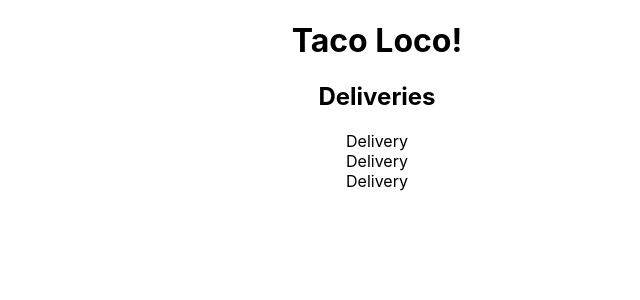
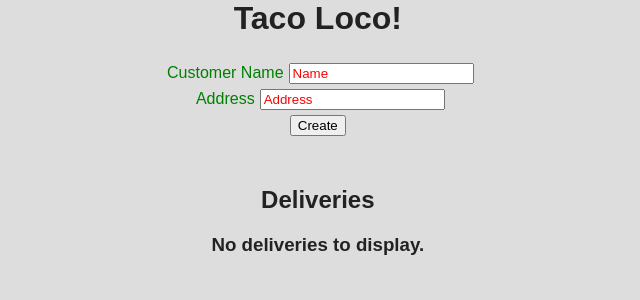
Before and after one commit to danimal-johnson/taco-loco-fe, a React (Create React App) app: page / in a window 1280 px wide. Shown: the top 300 px of the page, without its empty margins (263-903 px from the left). Built offline with nearby package versions, Linux system fonts and the light colour scheme.

Commit message:
Add functionality and styling
chore: add placeholder functions for CRUD functionality
feat: add form to create new deliveries
feat: create auto-updating list of deliveries
chore: add dart-sass to allow scss styling
style: add basic layout styling

```diff
--- a/package.json
+++ b/package.json
@@ -6,6 +6,7 @@
     "@testing-library/jest-dom": "^5.13.0",
     "@testing-library/react": "^11.2.7",
     "@testing-library/user-event": "^12.8.3",
+    "dart-sass": "^1.25.0",
     "react": "^17.0.2",
     "react-dom": "^17.0.2",
     "react-scripts": "4.0.3",
--- a/public/index.html
+++ b/public/index.html
@@ -9,7 +9,6 @@
       name="description"
       content="Taco Loco Delivery App"
     />
-    <link rel="apple-touch-icon" href="%PUBLIC_URL%/logo192.png" />
     <link rel="manifest" href="%PUBLIC_URL%/manifest.json" />
 
     <title>Taco Loco Delivery App</title>
--- a/src/App.css
+++ /dev/null
@@ -1,38 +0,0 @@
-.App {
-  text-align: center;
-}
-
-.App-logo {
-  height: 40vmin;
-  pointer-events: none;
-}
-
-@media (prefers-reduced-motion: no-preference) {
-  .App-logo {
-    animation: App-logo-spin infinite 20s linear;
-  }
-}
-
-.App-header {
-  background-color: #282c34;
-  min-height: 100vh;
-  display: flex;
-  flex-direction: column;
-  align-items: center;
-  justify-content: center;
-  font-size: calc(10px + 2vmin);
-  color: white;
-}
-
-.App-link {
-  color: #61dafb;
-}
-
-@keyframes App-logo-spin {
-  from {
-    transform: rotate(0deg);
-  }
-  to {
-    transform: rotate(360deg);
-  }
-}
--- a/src/App.js
+++ b/src/App.js
@@ -1,12 +1,36 @@
-import './App.css';
+import './index.css';
+import { useState } from 'react';
 import Header from './components/Header';
 import Deliveries from './components/Deliveries';
+import AddDelivery from './components/AddDelivery';
 
 function App() {
+  const [deliveries, setDeliveries] = useState([]);
+  const [displayAddForm, setDisplayAddForm] = useState(true); // TODO: false
+
+  const addDelivery = (delivery) => {
+    const id = Math.floor(Math.random() * 10000);
+    const newDev = { id, ...delivery };
+    setDeliveries([...deliveries, newDev]);
+  }
+
+  const updateDelivery = (delivery) => {
+    // TODO
+  }
+
+  const deleteDelivery = (delivery) => {
+    setDeliveries(deliveries.filter(item => item.id !== delivery.id));
+  }
+
   return (
-    <div className="App">
+    <div className="container">
       <Header />
-      <Deliveries />
+      { true && <AddDelivery onAdd={addDelivery}/> }
+      <Deliveries
+        deliveries={deliveries}
+        onChange={updateDelivery}
+        onDelete={deleteDelivery}
+      />
     </div>
   );
 }
--- /dev/null
+++ b/src/components/AddDelivery.js
@@ -0,0 +1,49 @@
+import { useState } from 'react';
+
+const AddDelivery = ({ onAdd }) => {
+  const [name, setName] = useState('');
+  const [address, setAddress] = useState('');
+
+  const onSubmit = (e) => {
+    e.preventDefault();
+    if (!name || !address) {
+      alert('All fields are required.');
+      return;
+    }
+    // TODO: onAdd({ name, address });
+    onAdd({
+      id: Math.floor(Math.random() * 10000),
+      name: name,
+      address: address
+    });
+    setName('');
+    setAddress('');
+  }
+
+  return (
+    <form className='add-form' onSubmit={onSubmit}>
+      <div className='form-control'>
+        <label>Customer Name</label>
+        <input
+          type='text'
+          placeholder='Name'
+          value={name}
+          onChange={ e => setName(e.target.value)}
+        />
+      </div>
+      <div className='form-control'>
+        <label>Address</label>
+        <input
+          type='text'
+          placeholder='Address'
+          value={address}
+          onChange={ e => setAddress(e.target.value)}
+        />
+      </div>
+
+      <input type='submit' value='Create' />
+    </form>
+  )
+}
+
+export default AddDelivery;
--- a/src/components/Deliveries.js
+++ b/src/components/Deliveries.js
@@ -1,14 +1,25 @@
 import Delivery from './Delivery';
 
-const Deliveries = () => {
+const Deliveries = ({ deliveries, onChange, onDelete }) => {
   return (
-    <div>
+    <div className="delivery-list">
       <h2>Deliveries</h2>
-      <Delivery />
-      <Delivery />
-      <Delivery />
+      { deliveries.length ? (
+        deliveries.map((delivery) => (
+          <Delivery
+            key={delivery.id}
+            delivery={delivery}
+            onChange={onChange}
+            onDelete={onDelete}
+          />))
+        ) : (
+          <h3>No deliveries to display.</h3>
+        )
+      }
+
+
     </div>
   )
 }
 
-export default Deliveries
+export default Deliveries;
--- a/src/components/Delivery.js
+++ b/src/components/Delivery.js
@@ -1,9 +1,28 @@
-const Delivery = () => {
+import { useState } from 'react';
+import EditDelivery from './EditDelivery';
+
+const Delivery = ({ delivery, onChange, onDelete }) => {
+  const [showEditForm, setShowEditForm] = useState(false);
+
   return (
-    <div>
-      Delivery
+    <div className="delivery-entry">
+      { showEditForm ? (
+        <EditDelivery />
+      ) : (
+        <div className='summary'>
+          <div className='detail'>
+            <span className="field-name">ID: </span>{delivery.id}
+          </div>
+          <div className='detail'>
+            <span className="field-name">Name: </span>{delivery.name}
+          </div>
+          <div className='delivery'>
+            <span className="field-name">Address: </span>{delivery.address}
+          </div>
+        </div>
+      )}
     </div>
   )
 }
 
-export default Delivery
+export default Delivery;
--- /dev/null
+++ b/src/components/EditDelivery.js
@@ -0,0 +1,54 @@
+import { useState } from 'react';
+
+const EditDelivery = ({ onEdit }) => {
+  const [name, setName] = useState('');
+  const [address, setAddress] = useState('');
+
+  const onSubmit = (e) => {
+    e.preventDefault();
+    if (!name || !address) {
+      alert('All fields are required.');
+      return;
+    }
+    // TODO: onEdit({ name, address });
+    setName('');
+    setAddress('');
+    // Close the form
+  }
+
+  const onCancel = (e) => {
+    // TODO: Close the form (toggle display)
+  }
+
+  const onDelete = (e) => {
+    // TODO: Delete record
+    // Ignore fields
+  }
+
+  return (
+    <form className='edit-form' onSubmit={onSubmit}>
+      <div className='form-control'>
+        <label>Customer Name</label>
+        <input
+          type='text'
+          placeholder='my placeholder'
+          value={name}
+          onChange={ e => setName(e.target.value)}
+        />
+      </div>
+      <div className='form-control'>
+        <label>Address</label>
+        <input
+          type='text'
+          placeholder='my address placeholder'
+          value={address}
+          onChange={ e => setAddress(e.target.value)}
+        />
+      </div>
+
+      <input type='submit' value='Create' />
+    </form>
+  )
+}
+
+export default EditDelivery;
--- a/src/index.css
+++ b/src/index.css
@@ -1,13 +1,81 @@
-body {
-  margin: 0;
-  font-family: -apple-system, BlinkMacSystemFont, 'Segoe UI', 'Roboto', 'Oxygen',
-    'Ubuntu', 'Cantarell', 'Fira Sans', 'Droid Sans', 'Helvetica Neue',
-    sans-serif;
-  -webkit-font-smoothing: antialiased;
-  -moz-osx-font-smoothing: grayscale;
+*, *::before, *::after {
+  -webkit-box-sizing: border-box;
+          box-sizing: border-box;
+  margin-top: 0;
 }
 
-code {
-  font-family: source-code-pro, Menlo, Monaco, Consolas, 'Courier New',
-    monospace;
+html {
+  font-size: 62.5%;
+  font-family: Arial, Helvetica, sans-serif;
 }
+
+body {
+  background: #ddd;
+  font-size: 1.6rem;
+}
+
+.container {
+  max-width: 50vw;
+  min-height: 100vh;
+  display: -webkit-box;
+  display: -ms-flexbox;
+  display: flex;
+  -webkit-box-orient: vertical;
+  -webkit-box-direction: normal;
+      -ms-flex-direction: column;
+          flex-direction: column;
+  text-align: center;
+  color: #222;
+  width: 60%;
+  margin-left: 20%;
+  margin-right: 20%;
+}
+
+form label {
+  color: green;
+  padding: 5px;
+}
+
+form text {
+  margin: 20px;
+}
+
+form ::-webkit-input-placeholder {
+  color: red;
+}
+
+form :-ms-input-placeholder {
+  color: red;
+}
+
+form ::-ms-input-placeholder {
+  color: red;
+}
+
+form ::placeholder {
+  color: red;
+}
+
+form .form-control {
+  margin: 5px;
+}
+
+.delivery-list {
+  margin-top: 5rem;
+}
+
+.delivery-entry {
+  border: 1px solid black;
+  border-radius: 5px;
+  background: white;
+  margin-bottom: 5px;
+}
+
+.delivery-entry .summary .detail {
+  font-size: 1.6rem;
+}
+
+.delivery-entry .summary .field-name {
+  font-weight: bold;
+}
+/*# sourceMappingURL=index.css.map */
--- /dev/null
+++ b/src/index.scss
@@ -0,0 +1,64 @@
+@charset 'utf-8';
+
+*, *::before, *::after {
+  box-sizing: border-box;
+  margin-top: 0;
+}
+
+html {
+  font-size: 62.5%;
+  font-family: Arial, Helvetica, sans-serif;
+}
+
+body {
+  background: #ddd;
+  font-size: 1.6rem;
+}
+
+.container {
+  max-width: 50vw;
+  min-height: 100vh;
+  display: flex;
+  flex-direction: column;
+  text-align: center;
+  color: #222;
+  width: 60%; // FIXME
+  margin-left: 20%;
+  margin-right: 20%;
+}
+
+form {
+  label {
+    color: green;
+    padding: 5px;
+  }
+  text {
+    margin: 20px;
+  }
+  ::placeholder {
+    color: red;
+  }
+  .form-control {
+    margin: 5px;
+  }
+}
+
+.delivery-list {
+  margin-top: 5rem;
+}
+
+.delivery-entry {
+  border: 1px solid black;
+  border-radius: 5px;
+  background: white;
+  margin-bottom: 5px;
+
+  .summary {
+    .detail {
+      font-size: 1.6rem;
+    }
+    .field-name {
+      font-weight: bold;
+    }
+  }
+}
```
Also changed, not shown: src/components/Button.js (added, +21 -0 lines), 2 other files (tests, documents, lock files or other folders).
